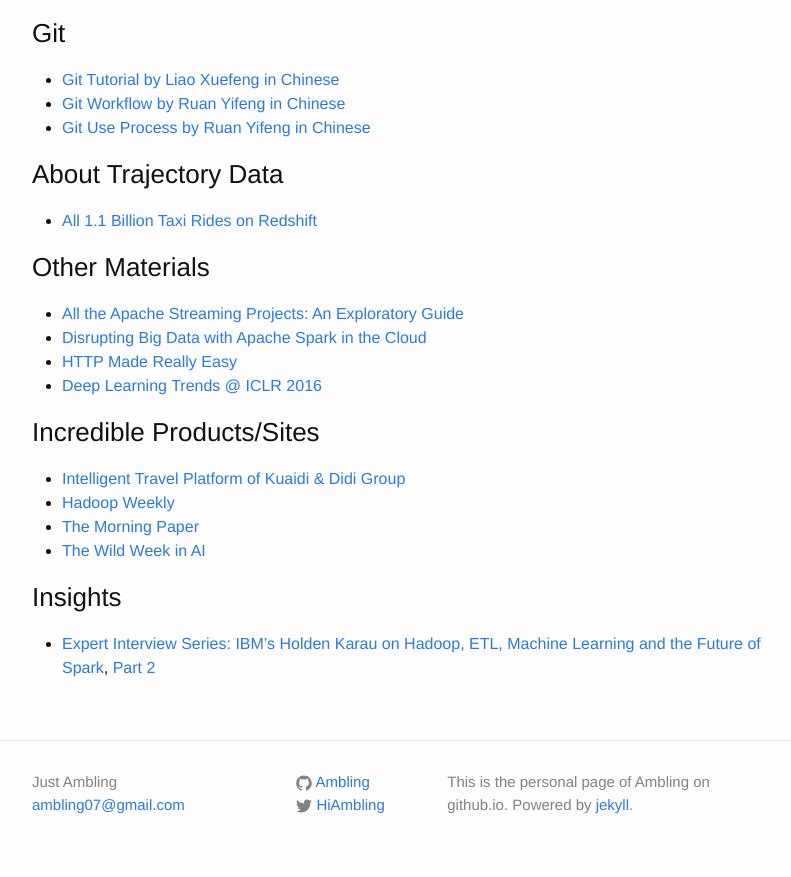
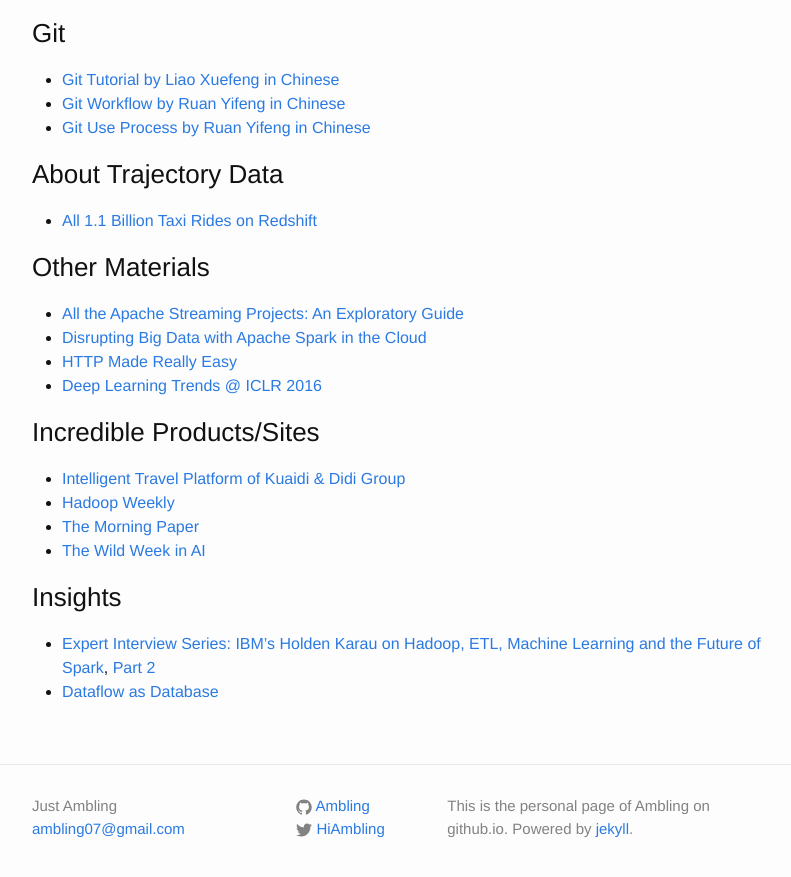
Before and after one commit to ambling/ambling.github.io, a Jekyll site: the page built from 00-recommands.md, in a window 1280 px wide and 900 px high, scrolled down 1614 px. Shown: the top 877 px of the window, without its empty margins (238-1029 px from the left). Built offline with Jekyll 4.4.1, drawn with Linux system fonts in a browser that asks for light colours.

Commit message:
add an insight about dataflow as database

```diff
--- a/00-recommands.md
+++ b/00-recommands.md
@@ -85,3 +85,4 @@ permalink: /recommands/
 
 ### Insights
 - [Expert Interview Series: IBM’s Holden Karau on Hadoop, ETL, Machine Learning and the Future of Spark](http://blog.syncsort.com/2016/06/big-data/ibms-holden-karau-on-hadoop-etl-machine-learning-and-the-future-of-spark/), [Part 2](http://blog.syncsort.com/2016/06/big-data/expert-interview-series-ibms-holden-karau-hadoop-etl-machine-learning-future-spark-part-2/)
+- [Dataflow as Database](https://github.com/frankmcsherry/blog/blob/master/posts/2016-07-17.md)
```
